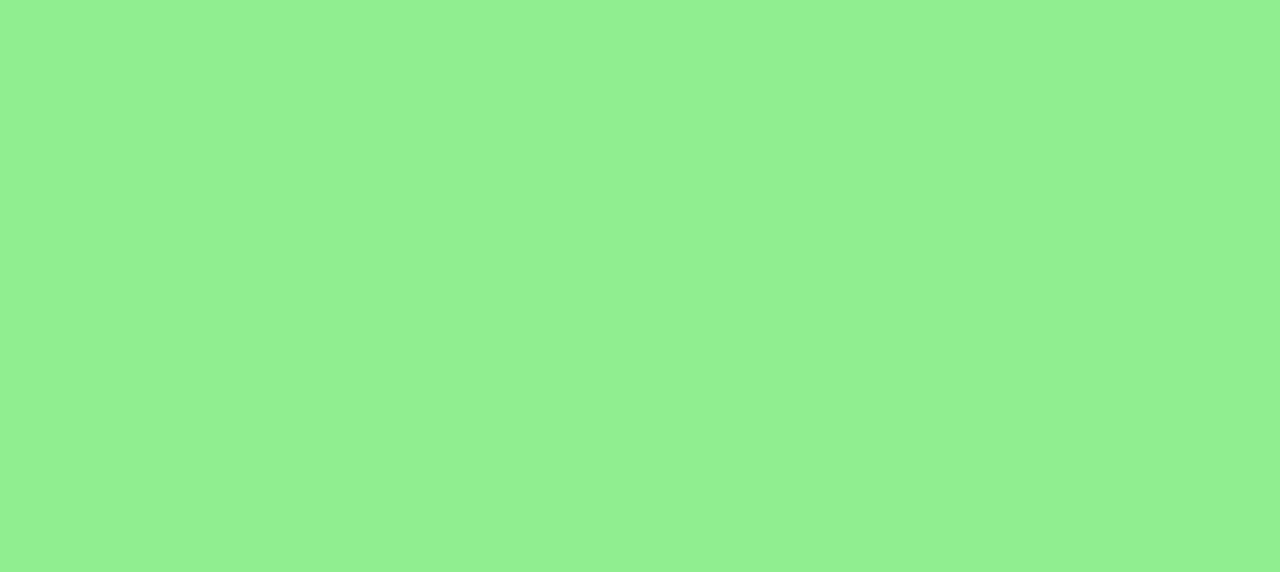
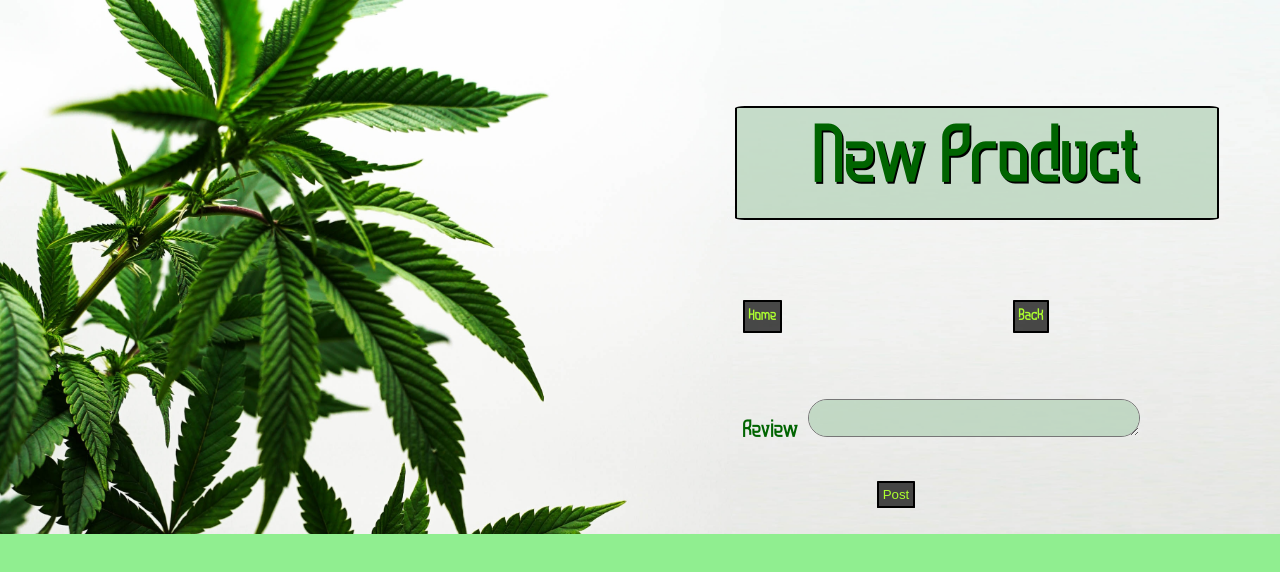
Before and after one commit to TheRogueChef/HighTech, a React (Create React App) app in the folder client/: page /newReview in a window 1280 px wide. Before the commit this address had no page. Shown: the top 572 px of the page. Built offline with nearby package versions, Linux system fonts and the light colour scheme; no server answers.

Commit message:
Review work

```diff
--- a/client/src/App.js
+++ b/client/src/App.js
@@ -7,8 +7,10 @@ import Dash from './components/pages/Dash';
 import Age from './components/pages/AgeVerify';
 import Library from './components/pages/Library';
 import NewEntry from './components/pages/NewEntry';
+import NewReview from './components/pages/NewReview';
 import EntryDisplayOne from './components/pages/EntryDisplayOne';
 import Shops from './components/pages/shops';
+import Reviews from './components/pages/reviews';
 import { BrowserRouter, Route, Routes } from 'react-router-dom';
 import './App.css';
 
@@ -26,6 +28,8 @@ function App() {
         <Route path="/newEntry" element={<NewEntry />} />
         <Route path="/oneEntry/:id" element={<EntryDisplayOne />} />
         <Route path="/shops" element={<Shops />} />
+        <Route path="/updateEntry/:id" element={<Reviews />} />
+        <Route path="/newReview" element={<NewReview />} />
       </Routes>
     </BrowserRouter>
   );
--- a/client/src/components/pages/EntryDisplayOne.js
+++ b/client/src/components/pages/EntryDisplayOne.js
@@ -73,7 +73,9 @@ const OneEntry = (props) => {
                             {entry.description}
                             </p>
 
-
+                            <Link className='btn' to={`/updateEntry/${entry._id}`}>
+                                                Reviews
+                                            </Link>
 
                         </div>
                     </div>
--- /dev/null
+++ b/client/src/components/pages/NewReview.js
@@ -0,0 +1,79 @@
+import React, { useEffect, useState } from 'react';
+import axios from 'axios';
+import { Link, useNavigate, useParams } from 'react-router-dom';
+
+
+const ReviewForm = (props) => {
+    const [errors, setErrors] = useState({})
+    const navigate = useNavigate()
+    const { id } = useParams();
+    const [entry, setEntry] = useState({
+        name: '',
+        distributor: '',
+        strain: '',
+        shape: '',
+        totalTHC: 0.0,
+        totalCBD: 0.0,
+        totalTerpines: 0.0,
+        taste: '',
+        description: '',
+        review: ''
+    });
+
+    useEffect(() => {
+        axios
+            .get("http://localhost:8000/api/oneEntry/" + id)
+            .then((res) => {
+               setEntry(res.data);
+            })
+            .catch((err) => console.log(err));
+    }, [id]);
+
+    const handleInputChange = (e) => {
+        setEntry({ ...entry, [e.target.name]: e.target.value })
+    }
+
+    const submitHandler = (e) => {
+        e.preventDefault();
+        axios.post('http://localhost:8000/api/newEntry', entry)
+            .then((res) => {
+                setEntry({ name: "", distributor: "", strain: "", shape: '', totalTHC: "", totalCBD: "", totalTerpines: "", taste: "", description: "", review: "" })
+                navigate('/library')
+            })
+            .catch((err) => {
+                setErrors(err)
+            })
+    }
+
+    return (
+        <div className='newShell'>
+            <div className='newLeft'></div>
+            <div className='newRight'>
+            <form onSubmit={submitHandler}>
+                <p className='newTitle'>New Product</p>
+                <div className='btnBar'>
+                    <Link className='newBtn' to={'/dash'}>Home</Link>
+                    <Link className='newBtn' to={'/library'}>Back</Link>
+                </div>
+                <br /><br /><br />
+                <div className='formBody'>
+
+                    <label >Review </label>
+                    <textarea onChange={handleInputChange} value={entry.description} name='description' className='EntryBox' />
+                    {
+                        errors.description ?
+                            <p className='text-danger'>{errors.description.message}</p> :
+                            null
+                    }
+                    <br /><br />
+
+                </div>
+                <button className='newBtn' >Post</button>
+
+            </form>
+            </div>
+        </div>
+    )
+}
+
+export default ReviewForm;
--- /dev/null
+++ b/client/src/components/pages/reviews.js
@@ -0,0 +1,102 @@
+import React, { useEffect, useState } from "react";
+import axios from "axios";
+import { Link, useNavigate, useParams } from "react-router-dom";
+
+const UpdateEntry = (props) => {
+    const { id } = useParams();
+    const [name, setName] = useState();
+    const [distributor, setDistributor] = useState();
+    const [strain, setStrain] = useState();
+    const [shape, setShape] = useState();
+    const [totalTHC, setTotalTHC] = useState();
+    const [totalCBD, setTotalCBD] = useState();
+    const [totalTerpines, setTotalTerpines] = useState();
+    const [taste, setTaste] = useState();
+    const [description, setDescription] = useState();
+    const [review, setReview] = useState();
+    const navigate = useNavigate();
+
+    useEffect(() => {
+        axios
+            .get("http://localhost:8000/api/oneEntry/" + id)
+            .then((res) => {
+                setName(res.data.name);
+                setDistributor(res.data.distributor);
+                setStrain(res.data.strain);
+                setShape(res.data.shape);
+                setTotalTHC(res.data.totalTHC);
+                setTotalCBD(res.data.totalCBD);
+                setTotalTerpines(res.data.totalTerpines);
+                setTaste(res.data.taste);
+                setDescription(res.data.description);
+                setReview(res.data.review);
+            })
+            .catch((err) => console.log(err));
+    }, [id]);
+
+    const updateEntry = (e) => {
+        e.preventDefault();
+        axios
+            .put("http://localhost:8000/api/updateEntry/" + id, {
+                name,
+                distributor,
+                strain,
+                shape,
+                totalTHC,
+                totalCBD,
+                totalTerpines,
+                taste,
+                description,
+                review
+
+            })
+            .then((res) => {
+                console.log(res);
+                navigate("/library");
+            })
+            .catch((err) => console.log(err));
+    };
+
+    const deleteEntry = () => {
+        axios
+            .delete(`http://localhost:8000/api/allEntries/${id}`)
+            .then((res) => {
+                navigate("/library");
+            })
+            .catch((err) => console.log(err));
+    };
+
+    return (
+        <div className="">
+            <form onSubmit={updateEntry}>
+            <br />
+                <p className=""> Reviews</p>
+                <div className="btnBar">
+                    <input className="btn" type="submit" />
+                    <button onClick={deleteEntry} className="btn">
+                        Delete
+                    </button>
+                    <Link className="btn" to={"/dash"}>
+                        Home
+                    </Link>
+                </div>
+              <div>
+                    <br />
+                    <label>Details</label>
+                    <br />
+                    <textarea
+                        className="EntryBox"
+                        name="review"
+                        value={review}
+                        onChange={(e) => {setReview(e.target.value);
+                        }}
+                    />
+                    <br />
+                    <br />
+                </div>
+            </form>
+        </div>
+    );
+};
+
+export default UpdateEntry;
```
Also changed, not shown: 2 other files (tests, documents, lock files or other folders).
